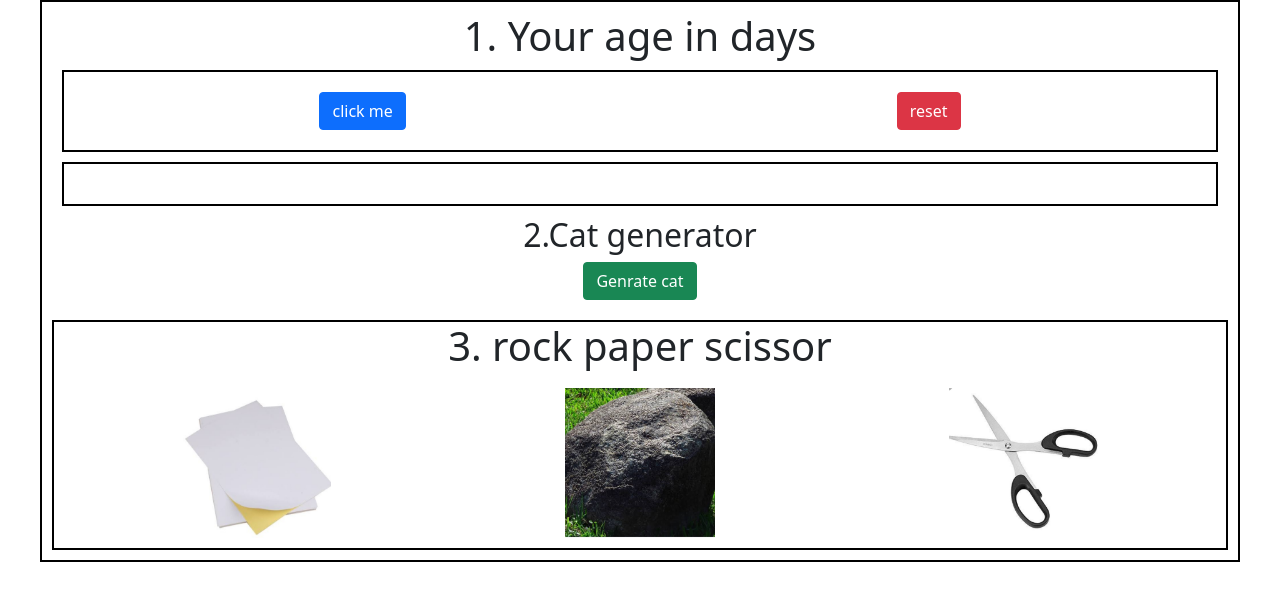
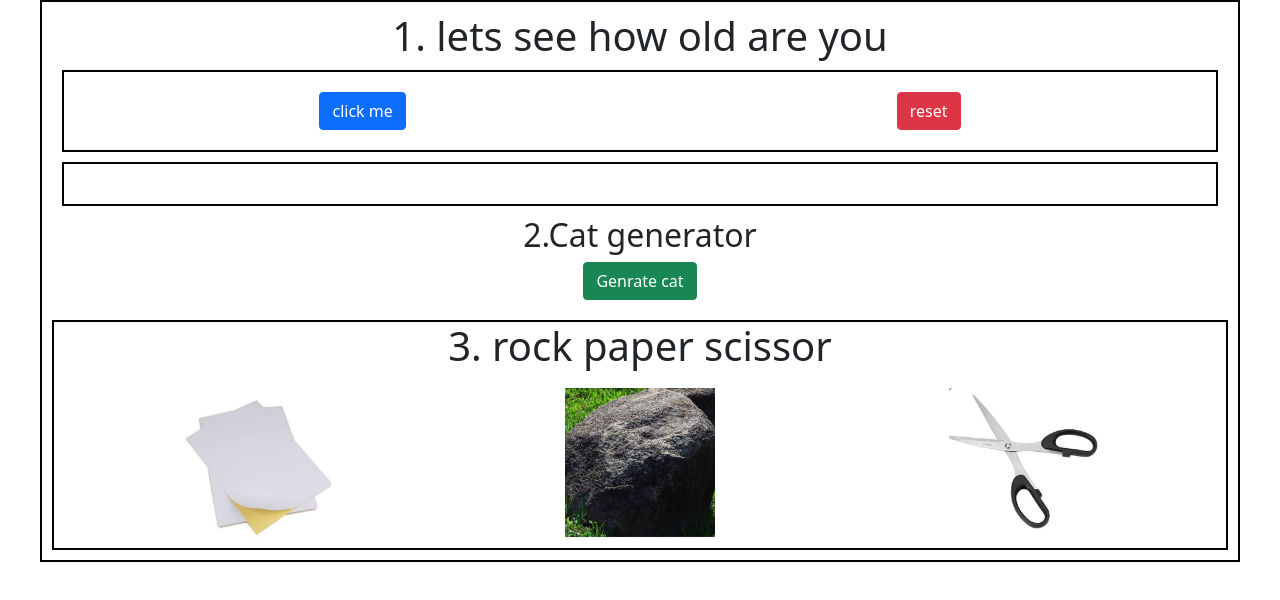
Before and after one commit to Tanmay784/some, a plain HTML site: page index.html in a window 1280 px wide. Drawn offline with nearby package versions, Linux system fonts and the light colour scheme.

Commit message:
Challenge 1 text changed

```diff
--- a/index.html
+++ b/index.html
@@ -9,7 +9,7 @@
 </head>
 <body>
 	<div class="container-1">
-		<h1>1. Your age in days</h1>
+		<h1>1. lets see how old are you</h1>
 		<div class="flex-box-container-1">
 			<div>
 				<button class="btn btn-primary" onclick="getage()">click me</button>
```
